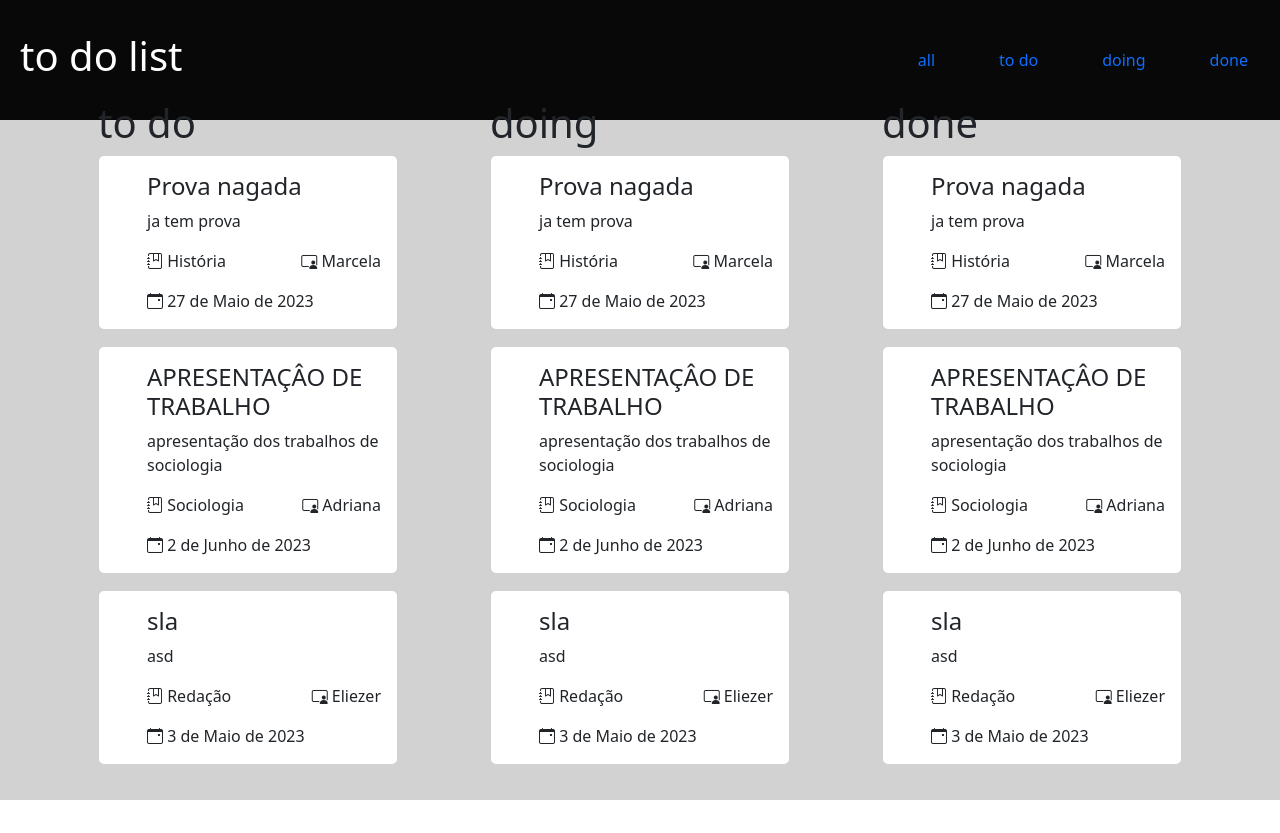
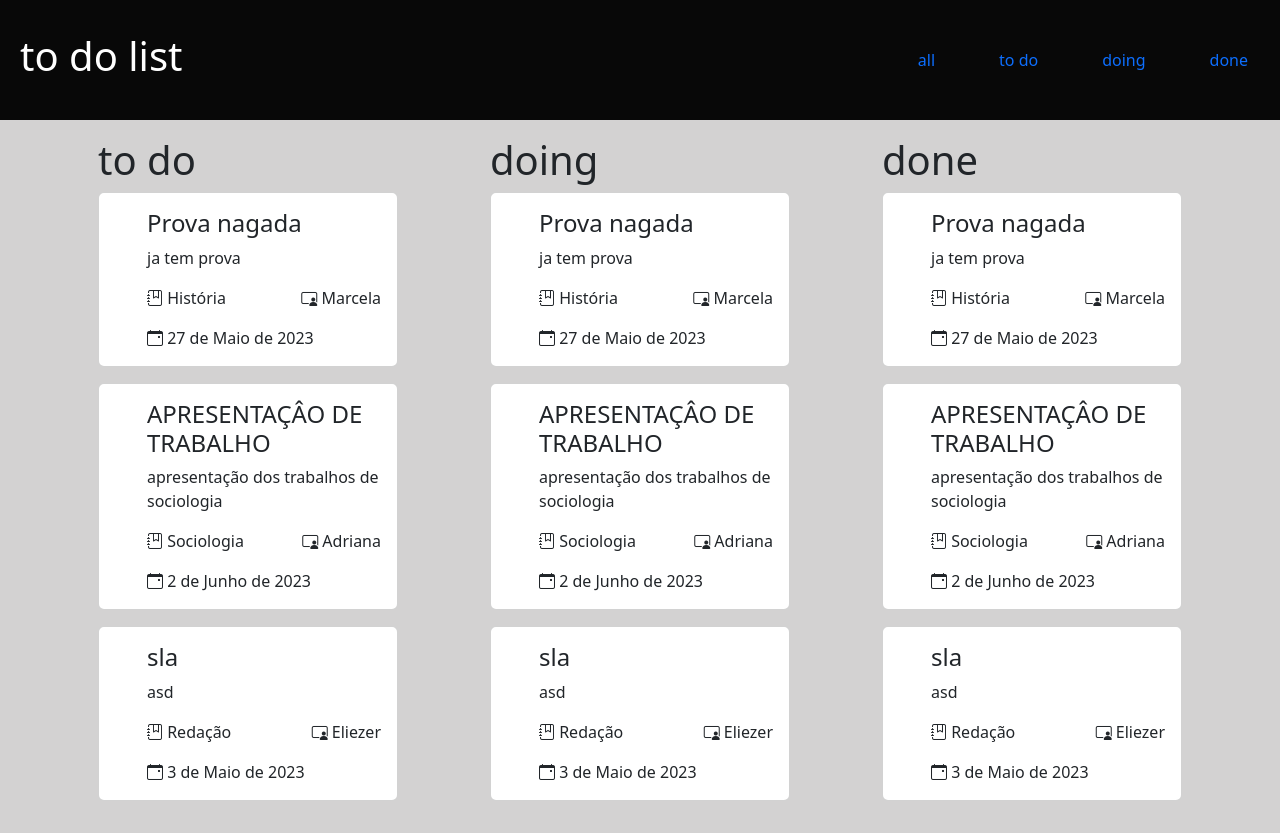
Before and after one commit to Juan-Severiano/academytaskhub, a Django app: template app/templates/pages/home.html in a window 1280 px wide. Before the commit the page ends 800 px from the top, so only its background shows below. Run offline with Django 4.2, Linux system fonts and the light colour scheme; the template is opened without the code that fills it: values that come from a table or form of the project are taken from there, others are empty; data comes from the database, SQL or seed files in the repository; both versions use the stored data as it was after the commit.

Commit message:
style modificado

```diff
--- a/app/views.py
+++ b/app/views.py
@@ -5,7 +5,7 @@ from datetime import datetime
 
 def home(request):
     data_atual = datetime.today()
-    item_list = ItemList.objects.filter(due_date__lte=data_atual).order_by('-due_date')
+    item_list = ItemList.objects.filter(due_date__gt=data_atual).order_by('due_date')
     item_list_today = ItemList.objects.filter(due_date=data_atual).order_by('-due_date')
     item_list_past = ItemList.objects.filter(due_date__lt=data_atual).order_by('-due_date')
     return render(request, 'pages/home.html', context={
--- a/templates/static/css/style.css
+++ b/templates/static/css/style.css
@@ -7,5 +7,5 @@ body {
 }
 
 .section {
-    max-height: 80vh;
+    min-height: 80vh;
 }
```
Also changed, not shown: db.sqlite3.
